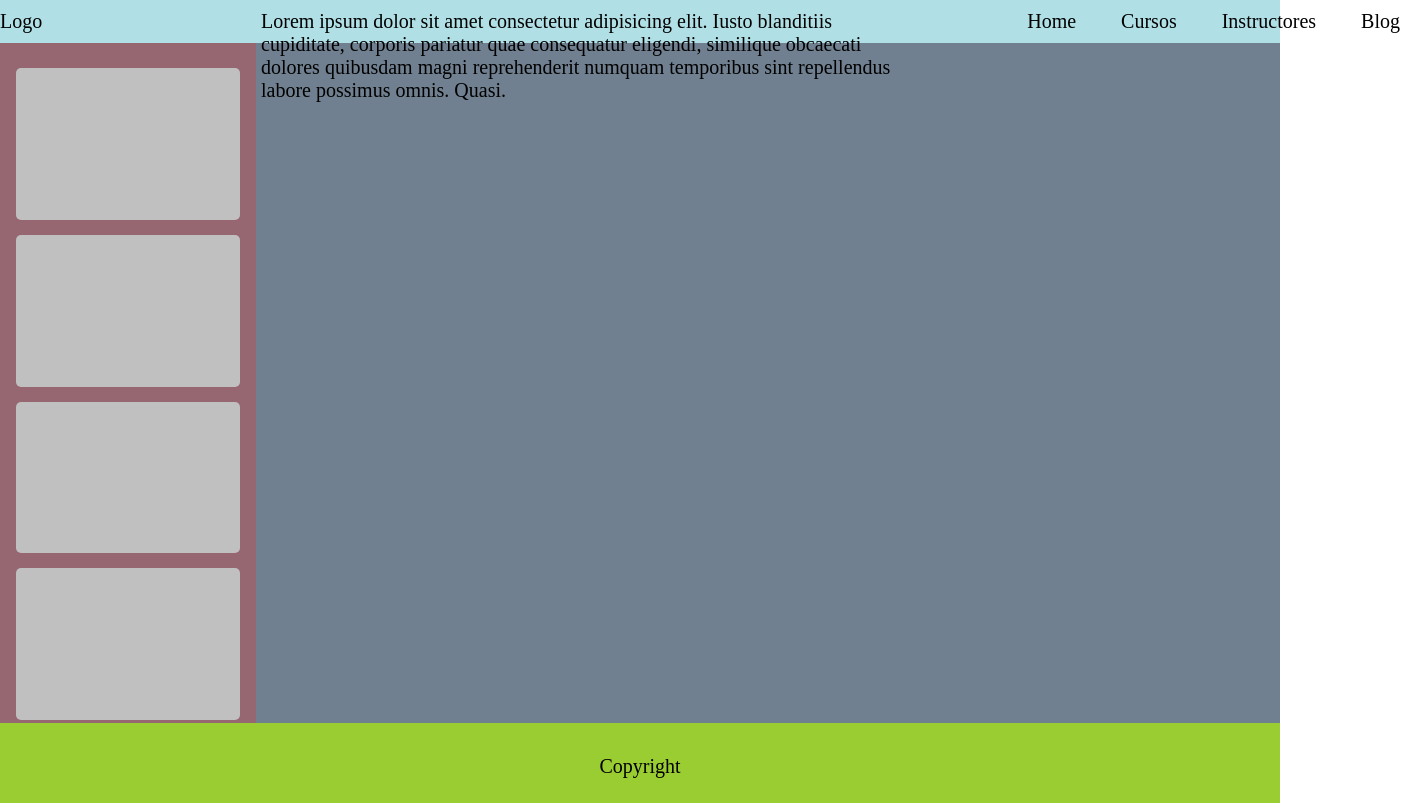
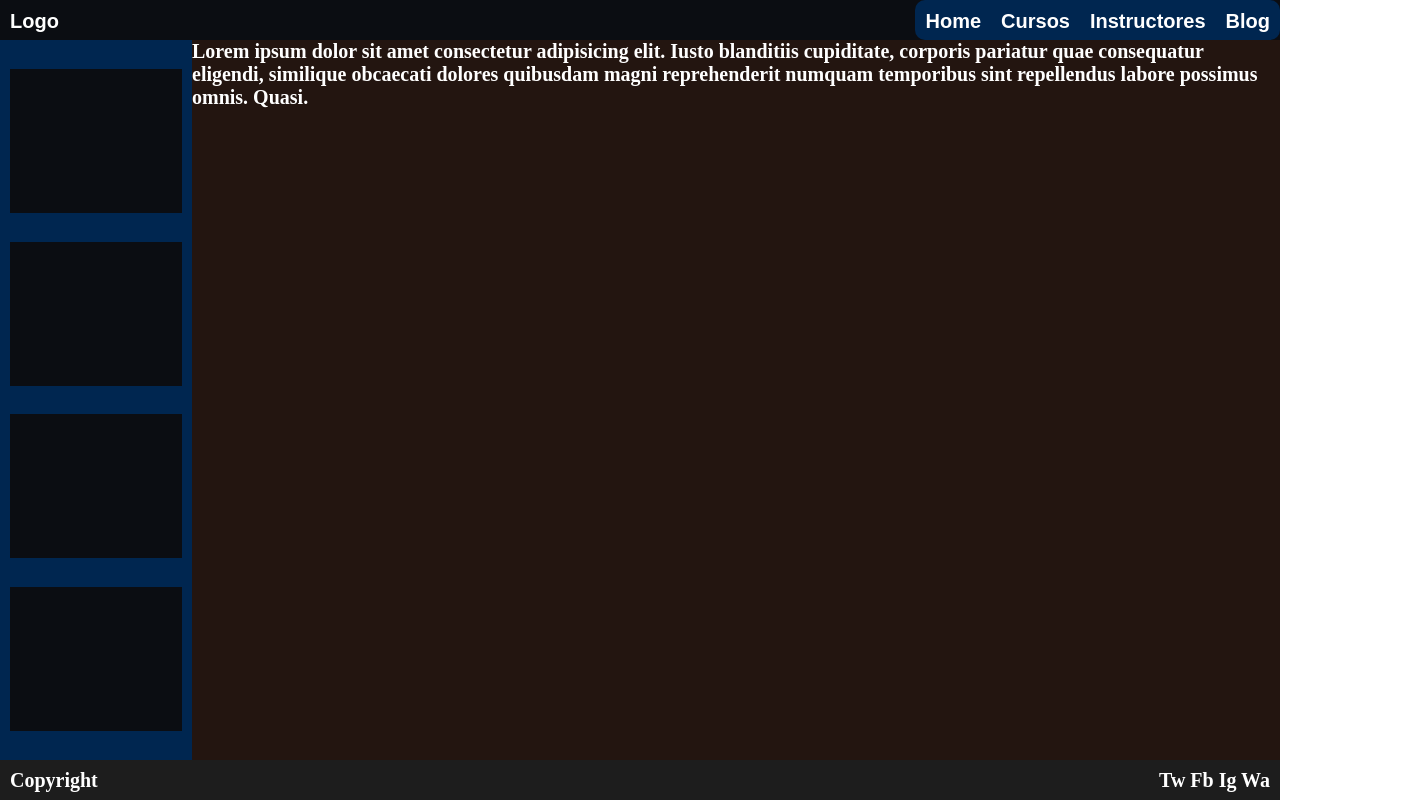
Before and after one commit to OneonWezzex/cursodefinitivoHTMLyCSS, a plain HTML site: page retoLayout/index.html in a window 1280 px wide. Shown: the whole page, 1420 px wide, since content can reach past the window. Drawn offline with Linux system fonts and the light colour scheme.

Commit message:
Agregados clase de flexbox con un poco del codigo y rehecho el reto layout con flex

```diff
--- a/retoLayout/css/estilos.css
+++ b/retoLayout/css/estilos.css
@@ -10,7 +10,98 @@ html
     font-size: 62.5%;
 }
 
+.body
+{
+    font-size: 2rem;
+}
+
 .header
+{
+    background-color: #0B0D12;
+    height: 5vh;
+    width: 100vw;
+    color: white;
+    font-family: Arial, Helvetica, sans-serif;
+    display: flex;
+    justify-content: space-between;
+}
+.logo
+{
+    margin: 1rem;
+    font-weight: bold;
+}
+
+.nav-container
+{
+    background-color: #002650;
+    border-radius: 1rem;
+}
+
+.nav-list
+{
+    list-style: none;
+    display: flex;
+    flex-direction: row;
+}
+
+.nav-item
+{
+    margin: 1rem;
+    font-weight: bold;
+}
+
+.main
+{
+    background-color: #231510;
+    height: 90vh;
+    width: 100vw;
+    display: flex;
+}
+
+.aside
+{
+    background-color: #002650;
+    width: 15%;
+    height: 100%;
+    display: flex;
+    flex-direction: column;
+    justify-content: space-evenly;
+    align-items: center;
+}
+
+.banner
+{
+    background-color: #0B0D12;
+    width: 90%;
+    height: 20%;
+}
+
+.text-container
+{
+    width: 85%;
+    height: 100%;
+    color: white;
+    font-weight: bold;
+}
+
+.footer
+{
+    background-color: #1D1D1D;
+    height: 5vh;
+    width: 100vw;
+    color: white;
+    font-weight: bold;
+    display: flex;
+    align-items: center;
+    justify-content: space-between;
+}
+
+.p
+{
+    margin: 1rem;
+}
+
+/*.header
 {
     background-color: powderblue;
     font-size: 2rem;
@@ -89,4 +180,4 @@ html
 {
     position: relative;
     top: 40%;
-}
+}*/
--- a/retoLayout/index.html
+++ b/retoLayout/index.html
@@ -9,7 +9,7 @@
     <link rel="stylesheet" href="./css/estilos.css">
     <title>Reto 2 layout</title>
 </head>
-<body>
+<body class="body">
     <header class="header">
         <p class="logo">Logo</p>
         <nav class="nav-container">
@@ -29,14 +29,15 @@
             <div class="banner"></div>
         </aside>
         <section class="text-container">
-            <p class="parrafo">Lorem ipsum dolor sit amet consectetur adipisicing elit.
+            <article class="parrafo">Lorem ipsum dolor sit amet consectetur adipisicing elit.
                 Iusto blanditiis cupiditate, corporis pariatur quae consequatur eligendi,
                 similique obcaecati dolores quibusdam magni reprehenderit numquam temporibus
-                sint repellendus labore possimus omnis. Quasi.</p>
+                sint repellendus labore possimus omnis. Quasi.</article>
         </section>
     </main>
     <footer class="footer">
-        <p class="copyright">Copyright</p>
+        <p class="p copyright">Copyright</p>
+        <p class="p redes">Tw Fb Ig Wa</p>
     </footer>
 </body>
 </html>
```
Also changed, not shown: claseFlexbox/css/estilos.css (+6 -1 lines).
